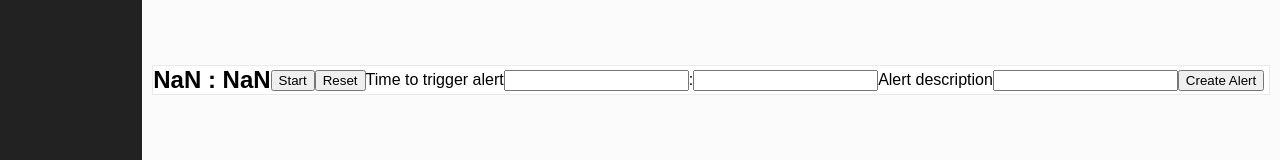
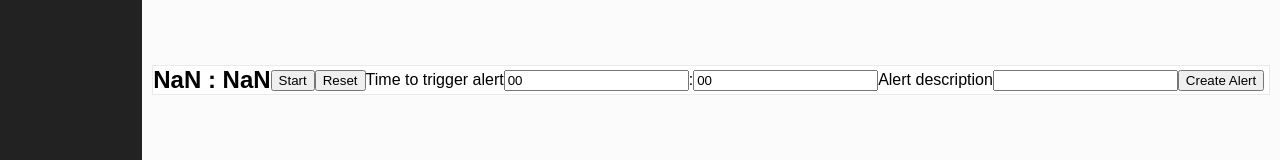
Before and after one commit to severnsc/brewing-app, a React (Create React App) app: page /timer in a window 1280 px wide. Both pictures are taken after typing "Sample" into the empty fields and a click on the input "Create Timer". Shown: the part 360-520 px from the top of the page. Built offline with nearby package versions, Linux system fonts and the light colour scheme.

Commit message:
When alerts are created they are added to the alerts queue in timer as an alert object. The alert input form is cleared

```diff
--- a/src/Components/Alert.js
+++ b/src/Components/Alert.js
@@ -5,20 +5,38 @@ class Alert extends Component{
 
   constructor(props){
     super(props);
+    this.state = {
+      minutes: "00",
+      seconds: "00",
+      description: "",
+    }
     this.handleSubmit = this.handleSubmit.bind(this)
+    this.handleChange = this.handleChange.bind(this)
   }
 
   handleSubmit(e){
     e.preventDefault()
+    this.props.onSubmit(this.state.minutes, this.state.seconds, this.state.description)
+    this.setState({
+      minutes:"00",
+      seconds:"00",
+      description: ""
+    })
+  }
+
+  handleChange(e){
+    this.setState({[e.target.name]: e.target.value})
   }
 
   render(){
     return(
       <form onSubmit={this.handleSubmit}>
         <label>Time to trigger alert</label>
-        <input type="text" name="minutes" />:<input type="text" name="seconds" />
+        <input type="text" name="minutes" value={this.state.minutes} onChange={this.handleChange} />
+        :
+        <input type="text" name="seconds" value={this.state.seconds} onChange={this.handleChange} />
         <label>Alert description</label>
-        <input type="text" name="alertDescription" />
+        <input type="text" name="description" value={this.state.description} onChange={this.handleChange} />
         <input type="submit" value="Create Alert" />
       </form>
     )
--- a/src/Components/Timer.js
+++ b/src/Components/Timer.js
@@ -1,6 +1,7 @@
 import React, { Component } from 'react';
 import '../App.css';
 import Alert from './Alert.js';
+let alerts = [];
 
 class Timer extends Component{
 
@@ -74,6 +75,11 @@ class Timer extends Component{
     }, this.calculateTime)
   }
 
+  createAlert(minutes, seconds, desc){
+    const alert = {minutes: minutes, seconds: seconds, description: desc}
+    alerts.push(alert)
+  }
+
   render(){
 
     let timerButtonClass = this.state.intervalID ? "stop" : "start"
@@ -90,7 +96,7 @@ class Timer extends Component{
           <h2 className="timeText">{this.state.minutes} : {this.state.seconds}</h2>
           <button className={timerButtonClass} onClick={() => this.toggleTimer()}>{timerButtonText}</button>
           <button className={timerButtonClass} onClick={() => this.resetTimer()}>Reset</button>
-          <Alert />
+          <Alert onSubmit={this.createAlert} />
         </div>
       )
     }else{
```
